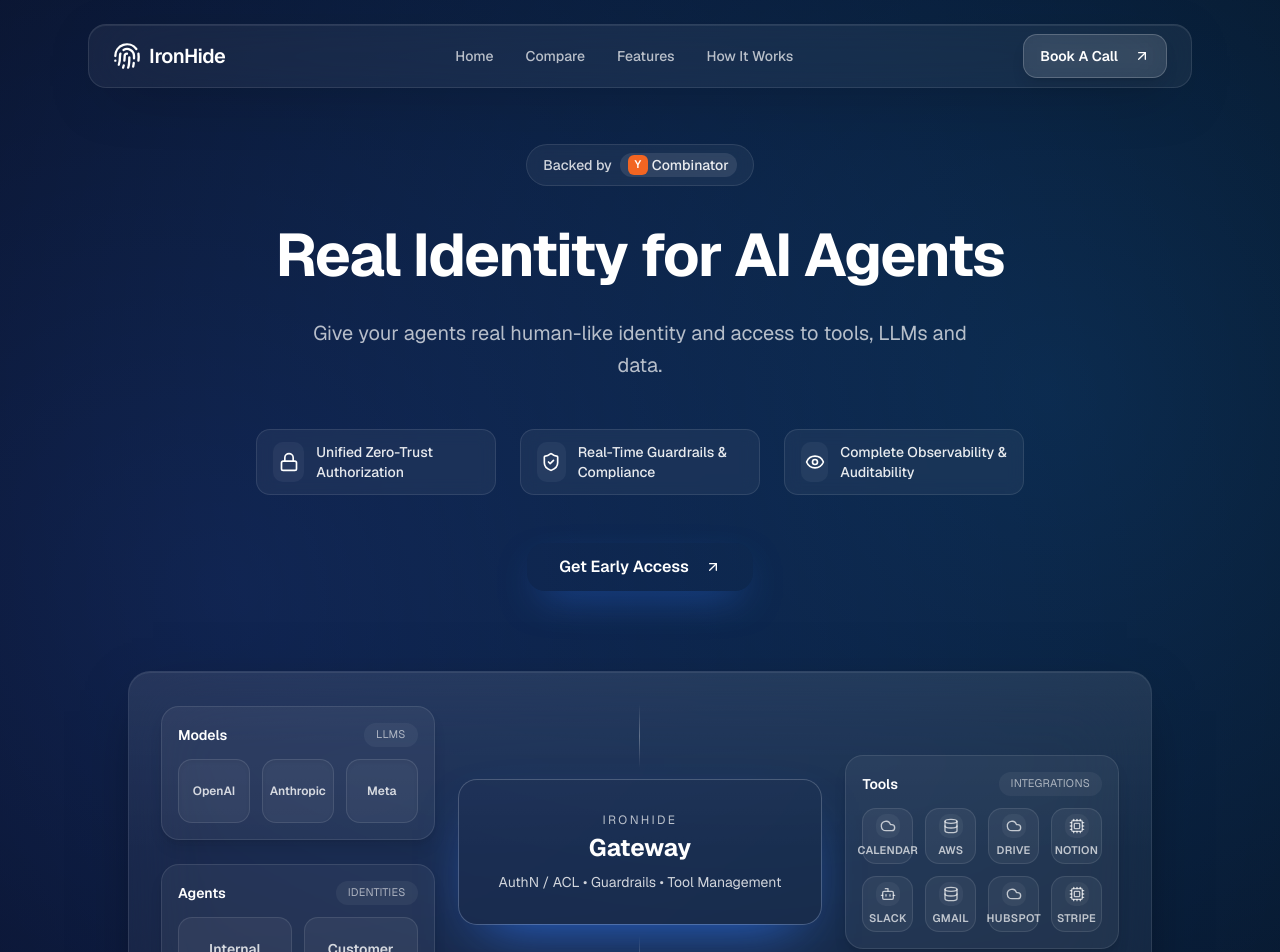
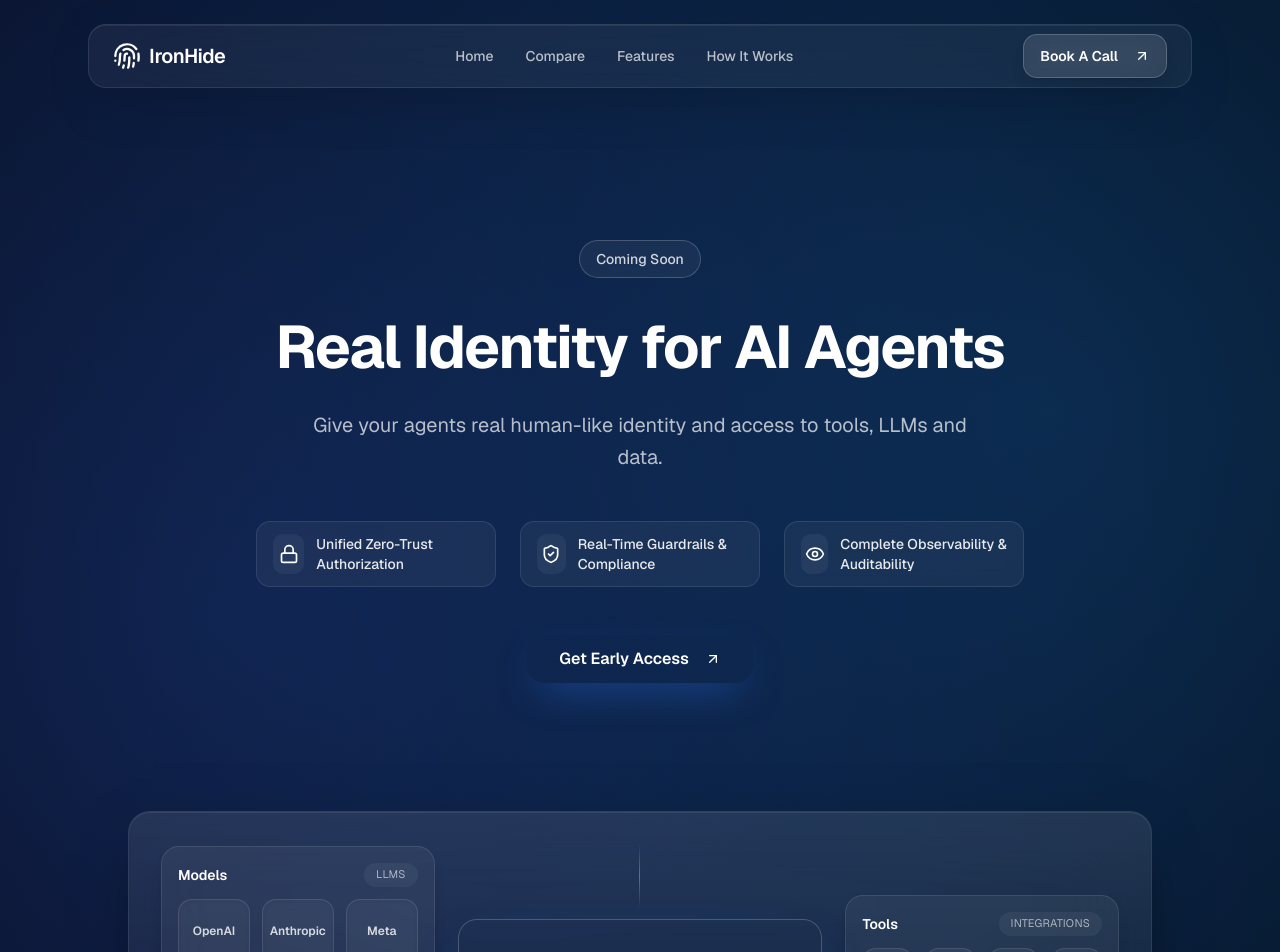
Before and after one commit to msidhartha7/ironhide, a Next.js app: page / in a window 1280 px wide. Shown: the top 952 px of the page. Built offline with nearby package versions, Linux system fonts and the light colour scheme.

Commit message:
update components

```diff
--- a/components/landing/Hero.tsx
+++ b/components/landing/Hero.tsx
@@ -20,17 +20,17 @@
             <div className="absolute inset-0 -z-20 bg-gradient-to-b from-night-900/40 via-night-950 to-night-950" />
             <div className="absolute inset-x-0 bottom-[-200px] -z-10 h-[500px] bg-hero-glow" />
 
-            <div className="container mx-auto px-4 sm:px-6 lg:px-8">
+            <div className="container mx-auto px-4 sm:px-6 lg:px-8 mt-24">
                 <div className="mx-auto max-w-4xl text-center">
                     <div className="mb-6 flex justify-center sm:mb-8">
-                        <div className="inline-flex items-center gap-2 rounded-full border border-white/10 bg-white/5 px-4 py-2 text-sm font-medium text-white/80 backdrop-blur">
-                            <span className="text-white/80">Backed by</span>
-                            <span className="flex items-center gap-1 rounded-full bg-white/10 px-2 py-0.5">
+                        <div className="inline-flex items-center gap-2 rounded-full border border-white/20 bg-white/5 px-4 py-2 text-sm font-medium text-white/80 backdrop-blur">
+                            <span className="text-white/80">Coming Soon</span>
+                            {/* <span className="flex items-center gap-1 rounded-full bg-white/10 px-2 py-0.5">
                                 <span className="flex h-5 w-5 items-center justify-center rounded-[6px] bg-[#f26522] text-[11px] font-semibold text-white">
                                     Y
                                 </span>
                                 <span className="text-white/90">Combinator</span>
-                            </span>
+                            </span> */}
                         </div>
                     </div>
 
@@ -88,7 +88,7 @@
                     </div>
                 </div>
 
-                <div className="relative mx-auto mt-16 max-w-5xl sm:mt-20">
+                <div className="relative mx-auto mt-24 max-w-5xl sm:mt-32">
                     <div className="glass-panel relative overflow-hidden rounded-3xl border-white/10 bg-white/5 p-6 sm:p-8">
                         <div className="absolute inset-0 bg-gradient-to-b from-white/5 via-transparent to-transparent" />
 
```
